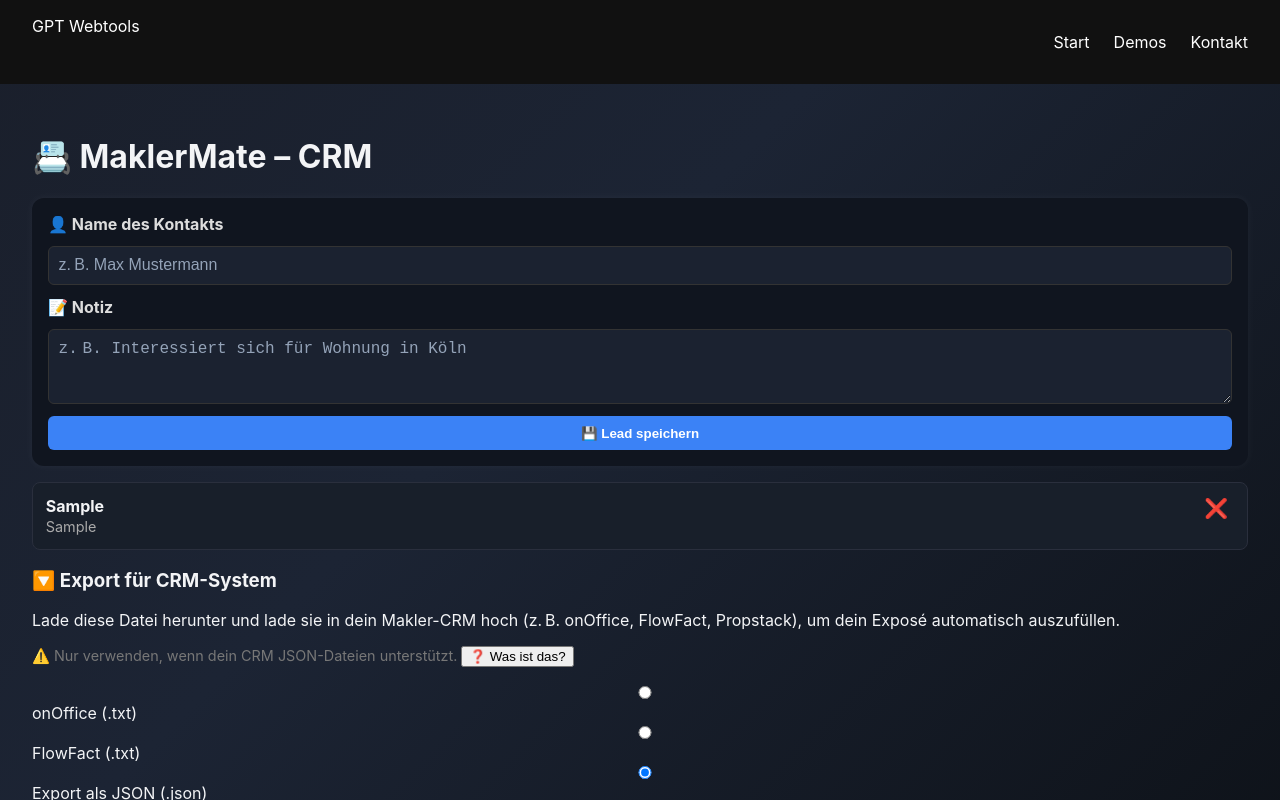
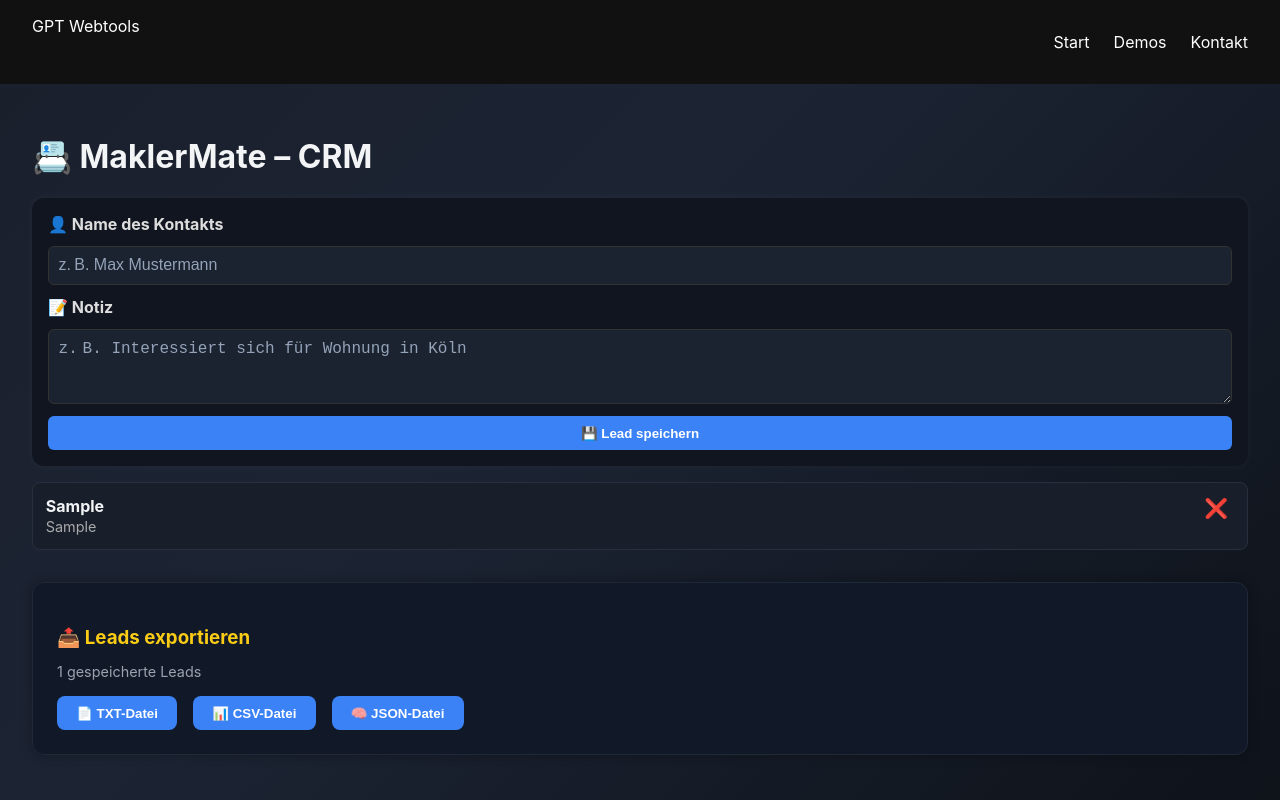
Before and after one commit to M-Sieger/MaklerMate-MVP, a React (Create React App) app: page /crm in a window 1280 px wide. Both pictures are taken after typing "Sample", "Sample" into the empty fields and a click on the button "💾 Lead speichern". Shown: the top 800 px of the page. Built offline with nearby package versions, Linux system fonts and the light colour scheme.

Commit message:
📤 Polish ExportBox UI: modern layout, icons & modular CSS styling

```diff
--- a/src/components/CRMExportBox.jsx
+++ b/src/components/CRMExportBox.jsx
@@ -1,97 +1,48 @@
-import { useState } from 'react';
+// 📄 src/components/CRMExportBox.jsx
 
+import React from 'react';
+
+import styles
+  from '../styles/ExportBox.module.css'; // 🎨 Neues CSS-Modul für Buttons/Box
 import {
-  generateCRMJson,
-  generateCRMTemplate,
-} from '../utils/crmExportExpose';
+  exportLeadsAsCSV,
+  exportLeadsAsTXT,
+} from '../utils/crmExport';
 
-function CRMExportBox({ formData, gptText }) {
-  const [selectedCRM, setSelectedCRM] = useState('json');
-  const [showHelp, setShowHelp] = useState(false);
-
-  const download = () => {
-    let content = '';
-    let mime = '';
-    let filename = '';
-
-    const data = { ...formData, gptText };
-
-    if (selectedCRM === 'json') {
-      content = generateCRMJson(data);
-      mime = 'application/json';
-      filename = 'expose_crm.json';
-    } else {
-      content = generateCRMTemplate(data);
-      mime = 'text/plain';
-      filename = `expose_${selectedCRM}.txt`;
-    }
-
-    const blob = new Blob([content], { type: mime });
-    const url = URL.createObjectURL(blob);
-
-    const link = document.createElement("a");
-    link.href = url;
-    link.download = filename;
-    link.click();
-  };
+export default function CRMExportBox({ leads = [] }) {
+  if (!leads || leads.length === 0) {
+    return <p style={{ color: '#aaa', marginTop: '2rem' }}>⚠️ Keine Leads zum Exportieren vorhanden.</p>;
+  }
 
   return (
-    <div className="crm-export-box">
-      <h3>🔽 Export für CRM-System</h3>
-      <p>
-        Lade diese Datei herunter und lade sie in dein Makler-CRM hoch (z. B. onOffice, FlowFact, Propstack), um dein Exposé automatisch auszufüllen.
-      </p>
-      <p style={{ fontSize: "0.9em", color: "#777" }}>
-        ⚠️ Nur verwenden, wenn dein CRM JSON-Dateien unterstützt.{" "}
-        <button className="link-button" onClick={() => setShowHelp(!showHelp)}>
-          ❓ Was ist das?
+    <div className={styles.exportBox}>
+      <h3>📤 Leads exportieren</h3>
+      <p>{leads.length} gespeicherte Leads</p>
+
+      <div className={styles.buttonGroup}>
+        <button onClick={() => exportLeadsAsTXT(leads)} className={styles.exportButton}>
+          📄 TXT-Datei
         </button>
-      </p>
 
-      {showHelp && (
-        <div className="crm-help-box">
-          <p>
-            <strong>Was ist JSON?</strong><br />
-            JSON ist ein technisches Format, das viele CRM-Systeme verstehen.<br />
-            Du brauchst keine Programmierkenntnisse.<br />
-            Wenn dein CRM die Option „Daten importieren“ oder „Exposé hochladen“ bietet, kannst du die Datei einfach dort einfügen.<br />
-            <em>Im Zweifel: Frag deinen Software-Support.</em>
-          </p>
-        </div>
-      )}
+        <button onClick={() => exportLeadsAsCSV(leads)} className={styles.exportButton}>
+          📊 CSV-Datei
+        </button>
 
-      <div style={{ margin: "1rem 0" }}>
-        <label>
-          <input
-            type="radio"
-            value="onoffice"
-            checked={selectedCRM === 'onoffice'}
-            onChange={(e) => setSelectedCRM(e.target.value)}
-          /> onOffice (.txt)
-        </label><br />
-        <label>
-          <input
-            type="radio"
-            value="flowfact"
-            checked={selectedCRM === 'flowfact'}
-            onChange={(e) => setSelectedCRM(e.target.value)}
-          /> FlowFact (.txt)
-        </label><br />
-        <label>
-          <input
-            type="radio"
-            value="json"
-            checked={selectedCRM === 'json'}
-            onChange={(e) => setSelectedCRM(e.target.value)}
-          /> Export als JSON (.json)
-        </label>
+        <button
+          onClick={() => {
+            const blob = new Blob([JSON.stringify(leads, null, 2)], { type: 'application/json' });
+            const url = URL.createObjectURL(blob);
+            const a = document.createElement('a');
+            a.href = url;
+            a.download = 'leads-export.json';
+            a.click();
+            URL.revokeObjectURL(url);
+          }}
+          className={styles.exportButton}
+        >
+          🧠 JSON-Datei
+        </button>
       </div>
-
-      <button className="button-crm" onClick={download}>
-        📥 Exportieren
-      </button>
     </div>
   );
 }
-
-export default CRMExportBox;
--- /dev/null
+++ b/src/styles/ExportBox.module.css
@@ -0,0 +1,46 @@
+/* 📄 src/styles/ExportBox.module.css */
+
+/* 📦 Umrahmung für Export-Bereich */
+.exportBox {
+  background-color: #111827;
+  border: 1px solid #1f2937;
+  border-radius: 12px;
+  padding: 1.5rem;
+  margin-top: 2rem;
+  box-shadow: 0 0 12px rgba(0, 0, 0, 0.3);
+}
+
+/* 🎯 Titel + Text */
+.exportBox h3 {
+  color: #facc15;
+  margin-bottom: 0.25rem;
+}
+
+.exportBox p {
+  color: #9ca3af;
+  margin-bottom: 1rem;
+  font-size: 0.9rem;
+}
+
+/* 🧱 Button-Layout */
+.buttonGroup {
+  display: flex;
+  flex-wrap: wrap;
+  gap: 1rem;
+}
+
+/* 🔘 Einzelner Button */
+.exportButton {
+  padding: 0.6rem 1.2rem;
+  background-color: #3b82f6;
+  border: none;
+  border-radius: 8px;
+  color: white;
+  font-weight: bold;
+  cursor: pointer;
+  transition: background 0.2s;
+}
+
+.exportButton:hover {
+  background-color: #2563eb;
+}
```
